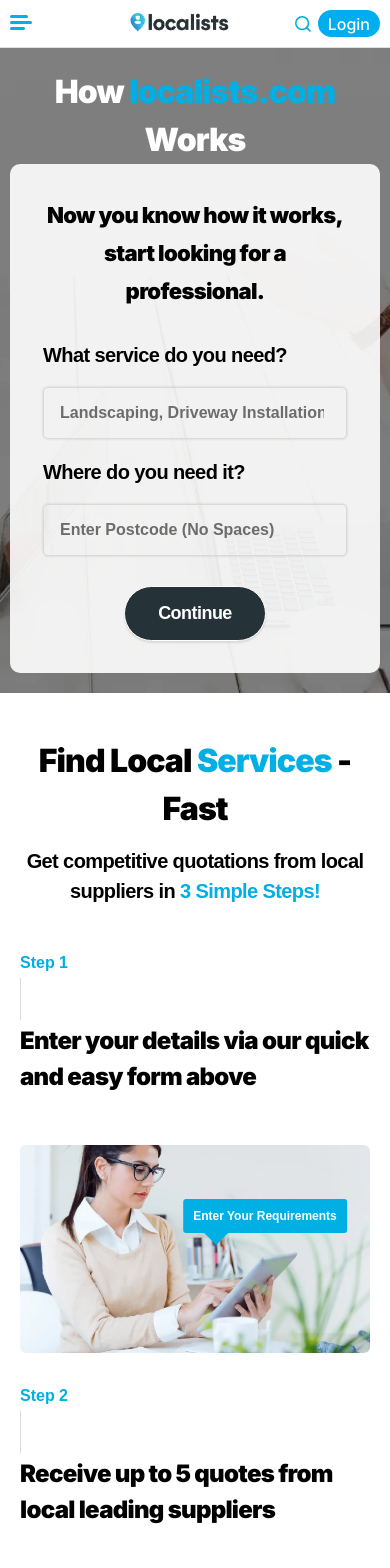
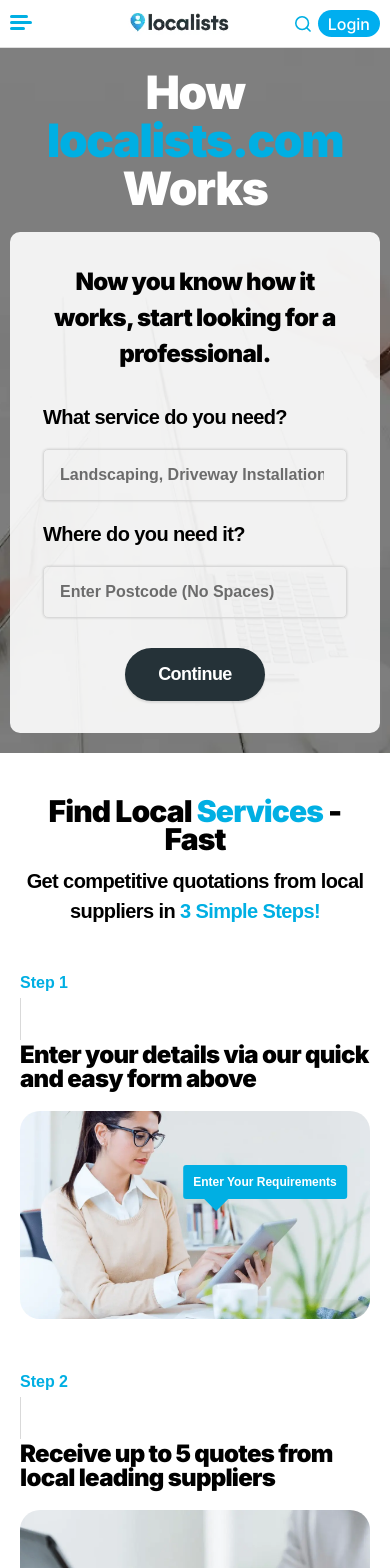
Before and after one commit to pushpesh-zuzu/localists-prelogin-nextjs, a Next.js app: page /how-it-works-for-customers in a window 390 px wide. Shown: the top 1568 px of the page. Built offline with nearby package versions, Linux system fonts and the light colour scheme.

Commit message:
ui issues fixed

```diff
--- a/src/app/component/HowItWorks/HeroSection/HeroSection.jsx
+++ b/src/app/component/HowItWorks/HeroSection/HeroSection.jsx
@@ -106,12 +106,12 @@ export default function HeroSection() {
         style={{ backgroundImage: "url('/images/HowItWorks/HowLocalistsWorksBg.webp')" }}>
         <div className="flex flex-col items-center w-full">
 
-          <h1 className="font-black text-[32px] xl:text-[81px] xl:leading-[75px] tracking-[-0.03em] font-inter text-white text-center">
+          <h1 className="font-black text-[46px] leading-[48px] lg:text-[81px] lg:leading-[75px] tracking-[-0.03em] font-inter text-white text-center">
             How <span className="text-[#00AFE3]">localists.com</span> Works
           </h1>
-          <div className="w-full xl:w-[1024px] lg:h-[342px] bg-white/90 rounded-[10px] px-[33px] py-[32px] flex flex-col justify-center items-center mt-10px lg:mt-[22px]">
+          <div className="w-full xl:w-[1024px] bg-white/90 rounded-[10px] px-[33px] py-[32px] flex flex-col justify-center items-center mt-[20px] lg:mt-10px lg:mt-[22px]">
 
-            <h2 className="font-black text-[22px] lg:text-[32px] lg:text-[38px] leading-[38px] tracking-[-0.03em] font-inter text-black text-center">
+            <h2 className="font-black text-[24px] leading-[22x] lg:text-[32px] lg:text-[38px]  tracking-[-0.03em] font-inter text-black text-center">
               Now you know how it works, start looking for a professional.
             </h2>
 
@@ -187,7 +187,7 @@ export default function HeroSection() {
                   </div>
                 </div>
 
-                <button type="button" aria-haspopup="dialog" className="py-[13px] px-[33px] gap-[9.49px] rounded-[94.94px] bg-[#253238] border-2 border-white border-[1.9px] text-white text-[18px] font-[Arial] font-bold tracking-[-0.03em] shadow-[0px_1.9px_1.9px_rgba(0,0,0,0.1)] mt-[30px] cursor-pointer"
+                <button type="button" aria-haspopup="dialog" className="py-[13px] px-[33px] gap-[9.49px] rounded-[94.94px] bg-[#253238] text-white text-[18px] font-[Arial] font-bold tracking-[-0.03em] shadow-[0px_1.9px_1.9px_rgba(0,0,0,0.1)] mt-[30px] cursor-pointer"
                   onClick={handleSubmit}
                 >
                   Continue
--- a/src/app/component/HowItWorks/RegisterNow/RegisterNow.jsx
+++ b/src/app/component/HowItWorks/RegisterNow/RegisterNow.jsx
@@ -11,15 +11,15 @@ import BadgeIcon from '../../common/icons/HomItWorksIcons/BadgeIcon';
 const RegisterNow = () => {
     return (
         <section aria-label="Register now benefits" className='flex flex-col gap-[30px] items-center py-25px mt-[30px] md:mt-[40px] lg:mt-[62px] mb-[60px] md:mb-[70px] lg:mb-[94px]'>
-            <button type="button" aria-label="Register now" onClick={() => handleScrollToBottom()} className="text-[22px] md:text-[38px] py-[13px] px-[23px] gap-[9.49px] rounded-[10px] bg-[#00AFE3] text-white font-black tracking-[-0.03em] shadow-[0px_1.9px_1.9px_rgba(0,0,0,0.1)] mt-[30px] cursor-pointer"
+            <button type="button" aria-label="Register now" onClick={() => handleScrollToBottom()} className="text-[22px] md:text-[38px] py-[13px] px-[23px] gap-[9.49px] rounded-[10px] bg-[#00AFE3] text-white font-black tracking-[-0.03em] mt-[30px] cursor-pointer"
             >
                 Register now
             </button>
 
-            <div className='flex flex-col items-start lg:flex-row lg:items-center gap-[20px] w-full lg:w-auto px-[30px] lg:px-auto'>
+            <div className='max-w-[320px] md:max-w-[400px] lg:max-w-[100%]  flex flex-col items-start lg:flex-row lg:items-center gap-[20px] w-full lg:w-auto px-[30px] lg:px-auto'>
                 <div className='flex justify-center items-center gap-[7px]'>
                     <div className='flex justify-center items-center rounded-full bg-[#00AFE3] w-[35px] h-[35px]'>
-                        <CancelIcon  />
+                        <UserCircleIcon />
                     </div>
 
                     <p className='font-[Arial] font-bold text-[14px]  md:text-[16px] xl:text-[20px]'>Create your account in minutes</p>
@@ -36,7 +36,7 @@ const RegisterNow = () => {
 
                 <div className='flex justify-center items-center gap-[7px]'>
                     <div className='flex justify-center items-center rounded-full bg-[#00AFE3] w-[35px] h-[35px]'>
-                        <UserCircleIcon />
+                        <CancelIcon  />
                     </div>
 
                     <p className='font-[Arial] font-bold text-[14px] md:text-[16px] xl:text-[20px]'>No commission or hidden fees</p>
--- a/src/app/how-it-works-for-customers/FindLocalServices.jsx
+++ b/src/app/how-it-works-for-customers/FindLocalServices.jsx
@@ -1,7 +1,7 @@
 export default function FindLocalServices() {
     return (
         <div className="text-center px-5 py-[44px]">
-            <h2 className="font-black text-[32px] xl:text-[55px] xl:leading-[55px] tracking-[-0.03em] font-inter text-black text-center mb-[13px]">
+            <h2 className="font-black text-[30px] leading-[28px] xl:text-[55px] xl:leading-[55px] tracking-[-0.03em] font-inter text-black text-center mb-[13px]">
                 Find Local <span className="text-[#00AFE3]">Services</span> - Fast
             </h2>
 
--- a/src/app/how-it-works-for-customers/ServicesSteps.jsx
+++ b/src/app/how-it-works-for-customers/ServicesSteps.jsx
@@ -33,7 +33,7 @@ export default function ServicesSteps() {
             {serviceStepsData.map((step, index) => (
                 <article
                     key={step.id}
-                    className={`flex justify-center w-full gap-[50px] max-[786px]:flex-col max-[786px]:[&:nth-child(odd)]:flex-col-reverse ${index % 2 === 0 ? "mt-[0]" : "my-[30px] lg:my-[70px]"}`}
+                    className={`flex justify-center w-full gap-[20px] lg:gap-[50px] max-[786px]:flex-col max-[786px]:[&:nth-child(odd)]:flex-col-reverse ${index % 2 === 0 ? "mt-[0]" : "my-[50px] lg:my-[70px]"}`}
                 >
                     {index % 2 === 0 ? (
                         <>
@@ -45,14 +45,13 @@ export default function ServicesSteps() {
                                     width={step.width}
                                     height={step.height}
                                     loading="lazy"
-                                    className="w-full h-full object-cover rounded-md"
+                                    className="w-full h-full object-cover rounded-[20px]"
                                 />
 
                                 {index === 0 && (
-                                    <div className="absolute font-[Arial] text-white font-bold text-[20px] top-[36%] left-[85%] -translate-x-1/2 bg-[#00AFE3] px-4 py-3 rounded-[3px] whitespace-nowrap max-[1220px]:px-3 max-[1220px]:py-2 max-[1220px]:text-[14px] max-[1080px]:px-[10px] max-[1080px]:py-2 max-[1080px]:text-[12px] max-[480px]:top-[26%] max-[480px]:left-[70%] max-[1440px]:top-[32%] ">
+                                    <div className="absolute font-[Arial] text-white font-bold text-[20px] top-[36%] left-[85%] -translate-x-1/2 bg-[#00AFE3] px-4 py-3 rounded-[3px] whitespace-nowrap max-[1220px]:px-3 max-[1220px]:py-2 max-[1220px]:text-[14px] max-[1080px]:px-[10px] max-[1080px]:py-2 max-[1080px]:text-[12px] max-[480px]:top-[26%] max-[480px]:left-[70%] max-[1440px]:top-[32%]">
                                         Enter Your Requirements
-                                        <span aria-hidden="true" className="absolute bottom-[-26px] left-[20%] -translate-x-1/2 w-0 h-0 border-[14px] border-solid border-t-[#00AFE3]
-    border-x-transparent border-b-transparent"></span>
+                                        <span aria-hidden="true" className="absolute bottom-[-26px] left-[20%] -translate-x-1/2 w-0 h-0 border-[14px] border-solid border-t-[#00AFE3] border-x-transparent border-b-transparent"></span>
                                     </div>
                                 )}
                             </div>
@@ -63,8 +62,7 @@ export default function ServicesSteps() {
                                     {step.title}
                                 </p>
 
-                                <h3 className="text-[38px] font-black text-black tracking-[-0.03em] max-w-[404px] w-full
-                    max-[1020px]:text-[28px] max-[1020px]:max-w-full max-[480px]:text-[24px] ">
+                                <h3 className="text-[24px] lg:text-[38px] leading-[24px] md:leading-[38px] font-black text-black tracking-[-0.03em] max-w-[404px] w-full max-[1020px]:max-w-full">
                                     {step.heading}
                                 </h3>
                             </div>
@@ -73,15 +71,11 @@ export default function ServicesSteps() {
                         <>
                             {/* Text */}
                             <div className="flex-1 lg:pl-[10%]">
-                                <p className="relative inline-block font-[Arial] font-bold text-[20px] text-[#00AFE3] mb-[3.04px] max-[480px]:text-[16px] after:block after:w-[0.88px] after:h-[52.11px] after:bg-[#d9d9d9] after:mt-[5px]
-                    max-[786px]:after:h-[42.11px] max-[786px]:after:mt-[3px]">
+                                <p className="relative inline-block font-[Arial] font-bold text-[20px] text-[#00AFE3] mb-[3.04px] max-[480px]:text-[16px] after:block after:w-[0.88px] after:h-[52.11px] after:bg-[#d9d9d9] after:mt-[5px] max-[786px]:after:h-[42.11px] max-[786px]:after:mt-[3px]">
                                     {step.title}
                                 </p>
 
-                                <h3 className="text-[38px] font-black text-black tracking-[-0.03em] max-w-[404px] w-full
-                    max-[1020px]:text-[28px] max-[1020px]:max-w-full
-                    max-[480px]:text-[24px]
-                  ">
+                                <h3 className="text-[24px] lg:text-[38px] leading-[24px] md:leading-[38px] font-black text-black tracking-[-0.03em] max-w-[404px] w-full max-[1020px]:max-w-full">
                                     {step.heading}
                                 </h3>
                             </div>
@@ -94,7 +88,7 @@ export default function ServicesSteps() {
                                     width={step.width}
                                     height={step.height}
                                     loading="lazy"
-                                    className="w-full h-full object-cover rounded-md"
+                                    className="w-full h-full object-cover rounded-[20px]"
                                 />
                             </div>
                         </>
```
